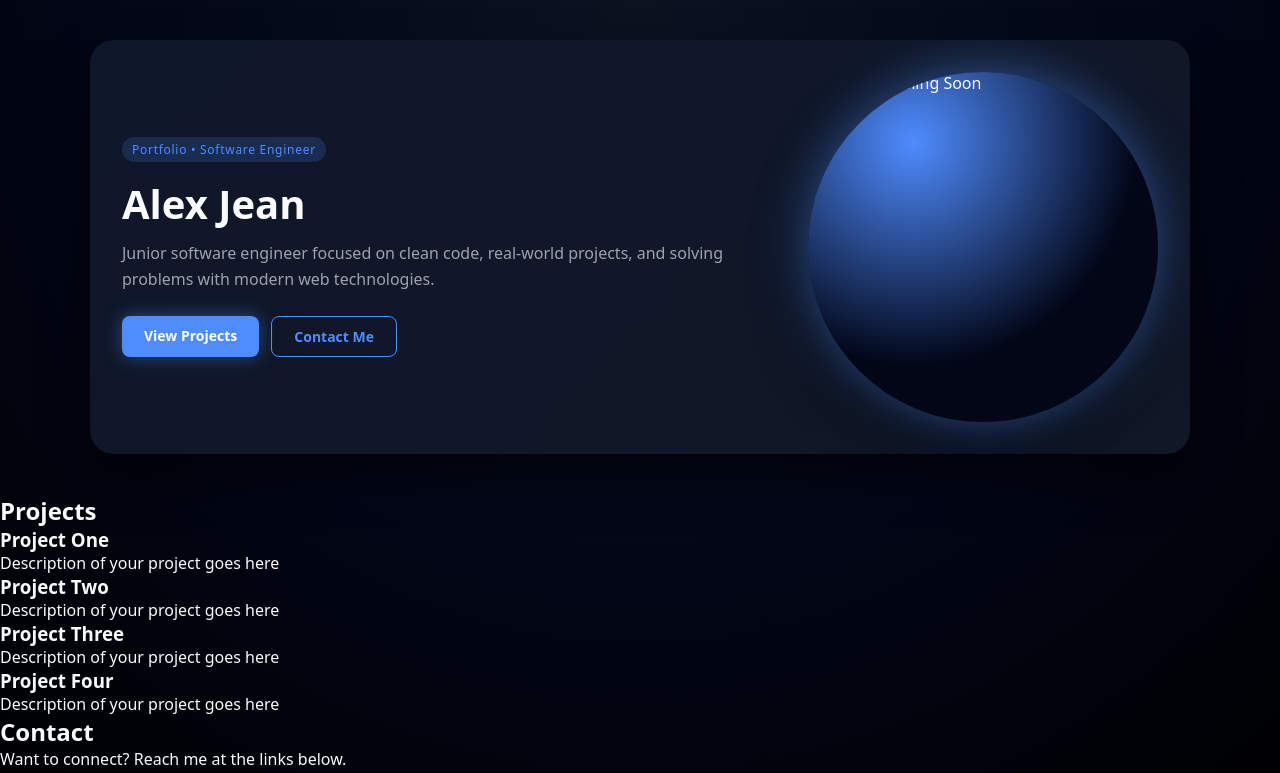
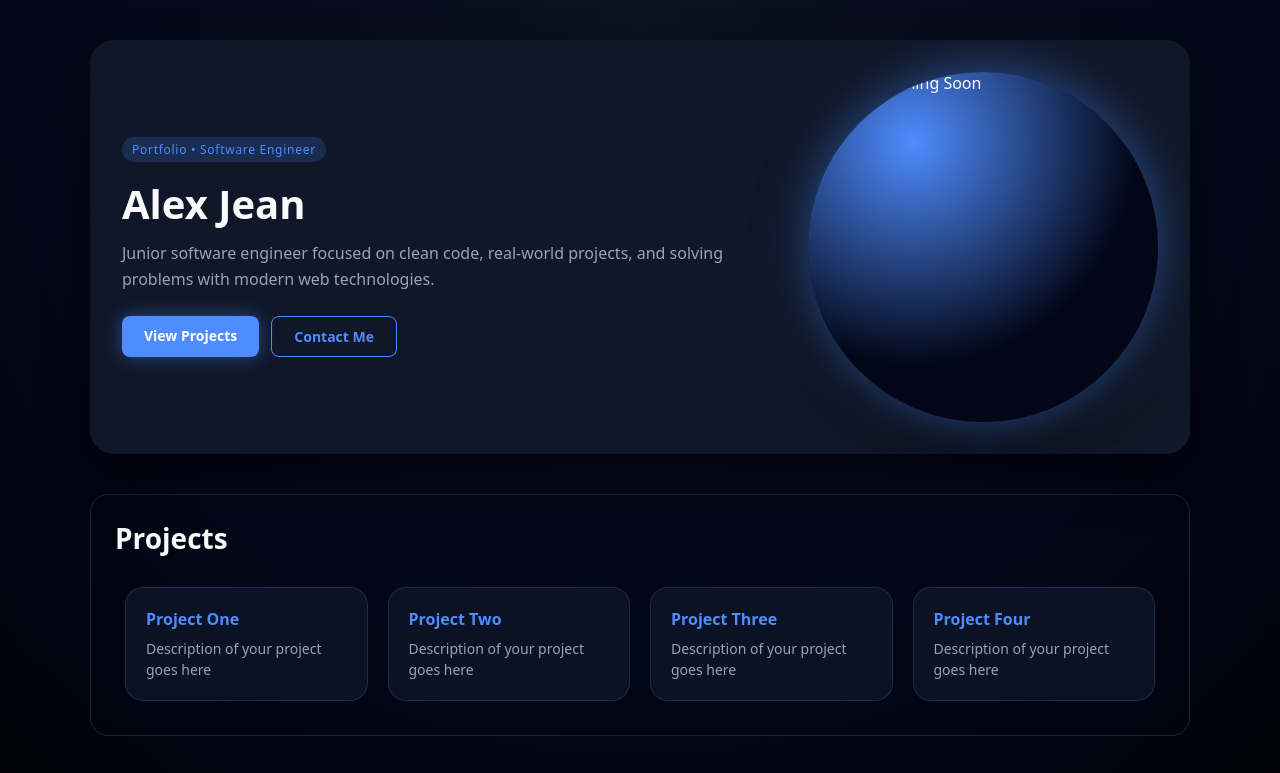
Before and after one commit to alexjeandev/alex-portfolio, a React (Vite) app: page / in a window 1280 px wide. Shown: the top 773 px of the page. Built offline with nearby package versions, Linux system fonts and the light colour scheme.

Commit message:
style: add project card and contact link styles

```diff
--- a/src/components/Projects.tsx
+++ b/src/components/Projects.tsx
@@ -9,7 +9,7 @@
 
             <div className='projects-grid'>
                 {projects.map((project) => (
-                    <div key={project.id} className='project-card'>
+                    <div key={project.id} className='project-card visible'>
                         <h3>{project.title}</h3>
                         <p>{project.description}</p>
                     </div>
--- a/src/index.css
+++ b/src/index.css
@@ -127,3 +127,85 @@ html, body {
   background: var(--accent-soft);
   box-shadow: 0 0 18px rgba(79, 140, 255, 0.25);
 }
+
+.section {
+  max-width: 1100px;
+  margin: 0 auto 40px;
+  padding: 24px;
+  border-radius: 18px;
+  border: 1px solid rgba(31, 41, 55, 0.9);
+}
+
+.section h2 {
+  font-size: 28px;
+  margin-bottom: 20px;
+  color: var(--text-main);
+}
+
+
+.projects-grid {
+  display: flex;
+  gap: 20px;
+  overflow-x: auto;
+  padding: 10px;
+  scrollbar-width: none;
+
+}
+
+.projects-grid::-webkit-scrollbar {
+  display: none;
+}
+
+
+.project-card {
+  min-width: 240px;
+  padding: 20px;
+  background: rgba(15, 23, 42, 0.75);
+  border: 1px solid rgba(79, 140, 255, 0.2);
+  border-radius: 18px;
+  backdrop-filter: blur(4px);
+  transition: transform 0.3s ease, box-shadow 0.3s ease;
+}
+
+.project-card:hover {
+  transform: scale(1.05);
+  box-shadow:
+    0 0 25px rgba(79, 140, 255, 0.35),
+    0 0 12px rgba(79, 140, 255, 0.2);
+  border-color: rgba(79, 140, 255, 0.5);
+}
+
+.project-card h3 {
+  color: var(--accent);
+  margin-bottom: 8px;
+  font-size: 16px;
+}
+
+.project-card p {
+  color: var(--text-sub);
+  font-size: 14px;
+  line-height: 1.5;
+}
+
+
+.contact-links {
+  display: flex;
+  flex-direction: column;
+  gap: 12px;
+  margin-top: 16px;
+}
+
+
+.contact-links a {
+  color: #6cb8ff;
+  text-decoration: none;
+  display: flex;
+  align-items: center;
+  gap: 10px;
+  transition: color 0.2s ease, transform 0.15s ease;
+}
+
+.contact-links a:hover {
+  color: #9dd4ff;
+  transform: translateX(6px);
+}
```
